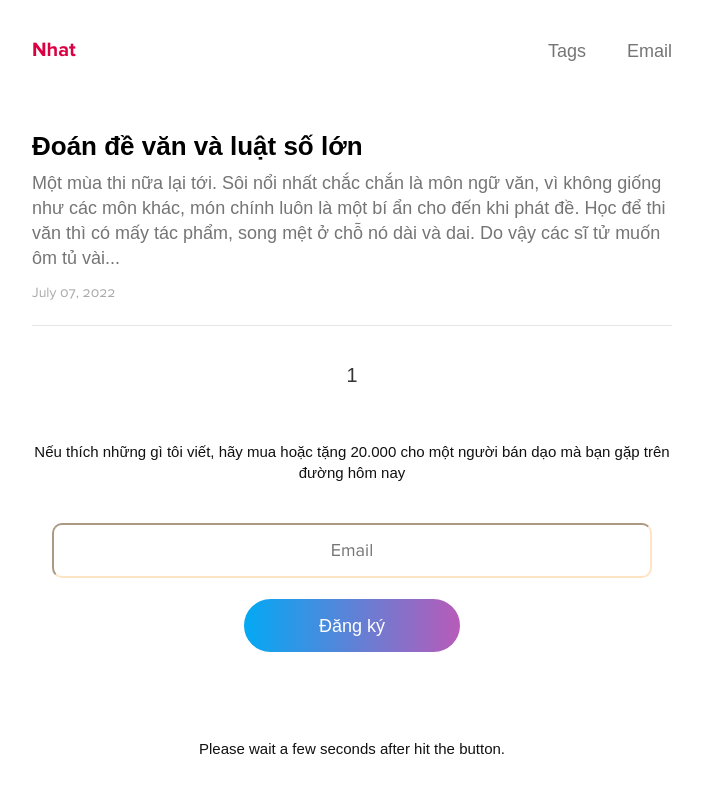
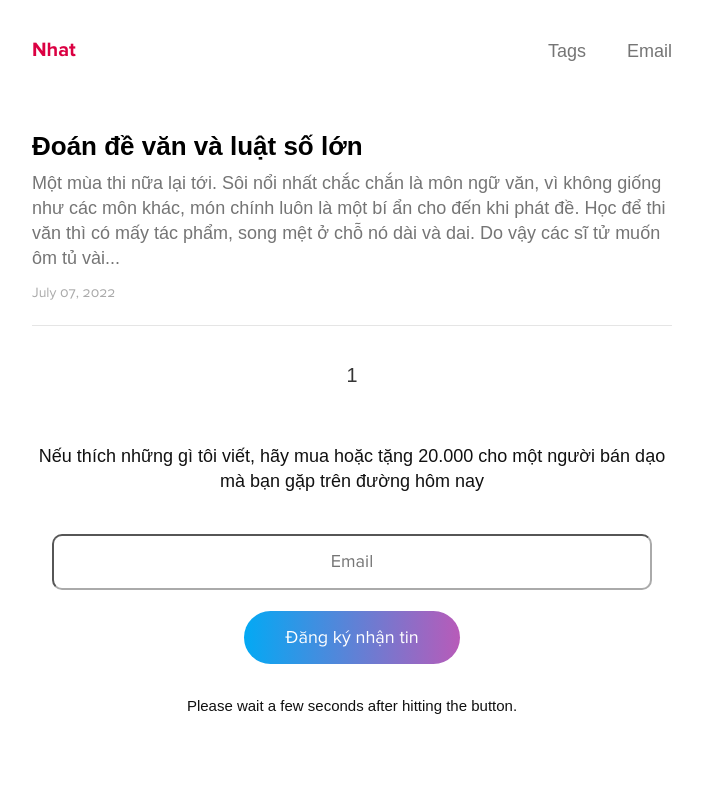
Before and after one commit to writebutwhy/writebutwhy.github.io, a Jekyll site: the page built from index.html, in a window 1280 px wide. Shown: the top 793 px of the page, without its empty margins (288-990 px from the left). Built offline with Jekyll 4.4.1, drawn with Linux system fonts in a browser that asks for light colours; some web fonts are replaced; the list of posts is cut into pages by our own code.

Commit message:
edit form

```diff
--- a/_includes/footer.html
+++ b/_includes/footer.html
@@ -1,9 +1,7 @@
 <footer>
-	<small>
-	<p align="center">
+	<p align="center" id="#footnote">
 		Nếu thích những gì tôi viết, hãy mua hoặc tặng 20.000 cho một người bán dạo mà bạn gặp trên đường hôm nay
 	</p>
-	</small>
 
 	<script src="https://ajax.googleapis.com/ajax/libs/jquery/3.7.1/jquery.min.js"></script>
 	 <script src="https://malsup.github.io/jquery.form.js"></script>
@@ -18,10 +16,14 @@
 	    </script>
 
 	   <style>
-@import url('https://fonts.googleapis.com/css2?family=Petrona:ital,wght@0,100..900;1,100..900&display=swap');
+
+#footnote {
+	font-family: "Proxima", monospace;
+	font-size: small;
+}
 
 #subscription {
-  margin: 40px 0 50px;
+  margin: 40px 0 -30px;
 }
 
 #email-box {
@@ -32,11 +34,11 @@
   padding: 13px;
   background: white;
   border-radius: 10px;
-	border-color: bisque;
+border-color: #aaa;
   color: #353f4d;
   text-align: center;
   transition: .6s;
-  font-family: 'Proxima', serif;
+  font-family: 'Proxima', monospace;
   font-size: 18px;
 }
 
@@ -55,7 +57,7 @@
  position: relative;
  border: none;
  font-size: 18px;
- font-family: inherit;
+ font-family: "Proxima", monospace;
  color: #fff;
  width: 11.4em;
  height: 2.4em;
@@ -125,12 +127,12 @@
 	  action="https://script.google.com/macros/s/AKfycbwOLBIcuzWE8t77bd3tRzLpJbhwI0Q875bf42mKWJ1mwyYL4DTZS3vt0Y4afNG348En/exec"
 	>
 	  <input name="Email" type="email" placeholder="Email" id="email-box" required>
-	  <button type="submit" id="submit">Đăng ký</button>
+	  <button type="submit" id="submit">Đăng ký nhận tin</button>
 	</form>
 	<br />
 	<small>
 	<p align="center">
-	Please wait a few seconds after hit the button.
+	Please wait a few seconds after hitting the button.
 	</p>
 	</small>
 </footer>
```
